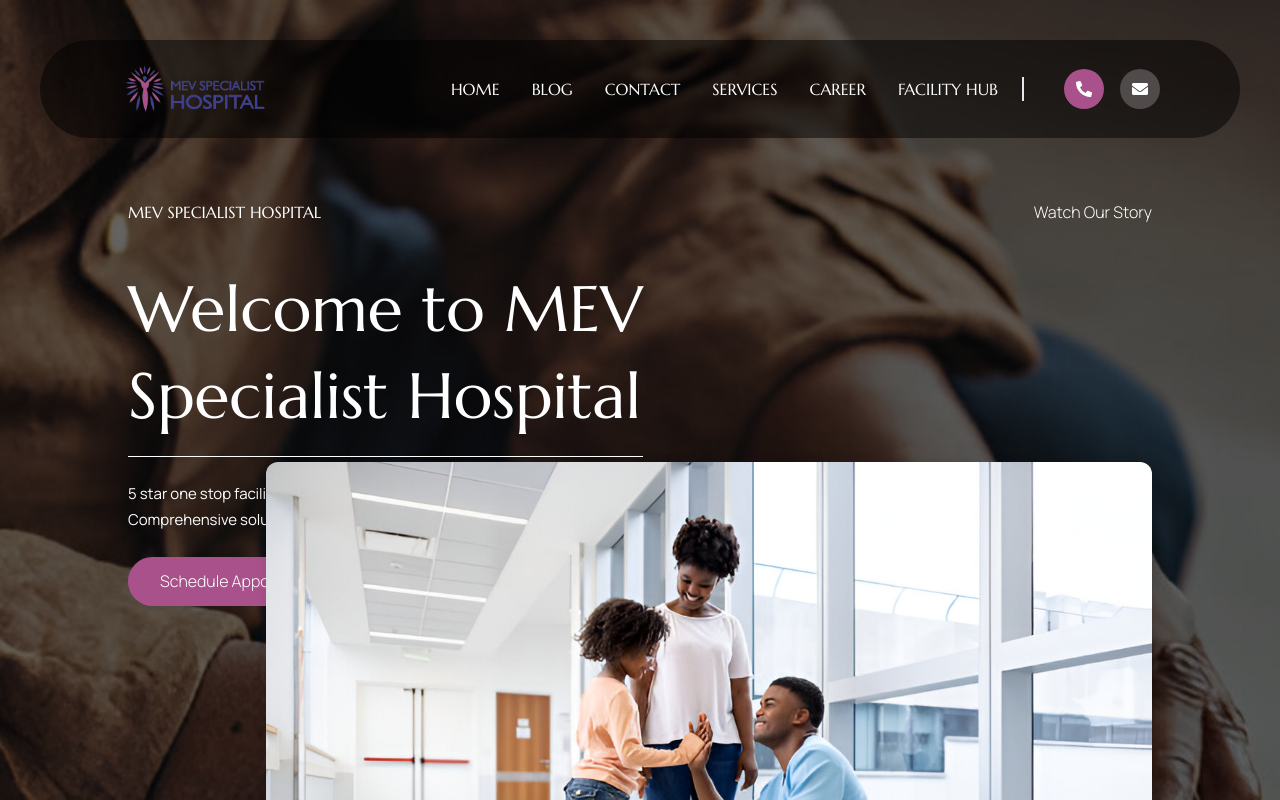
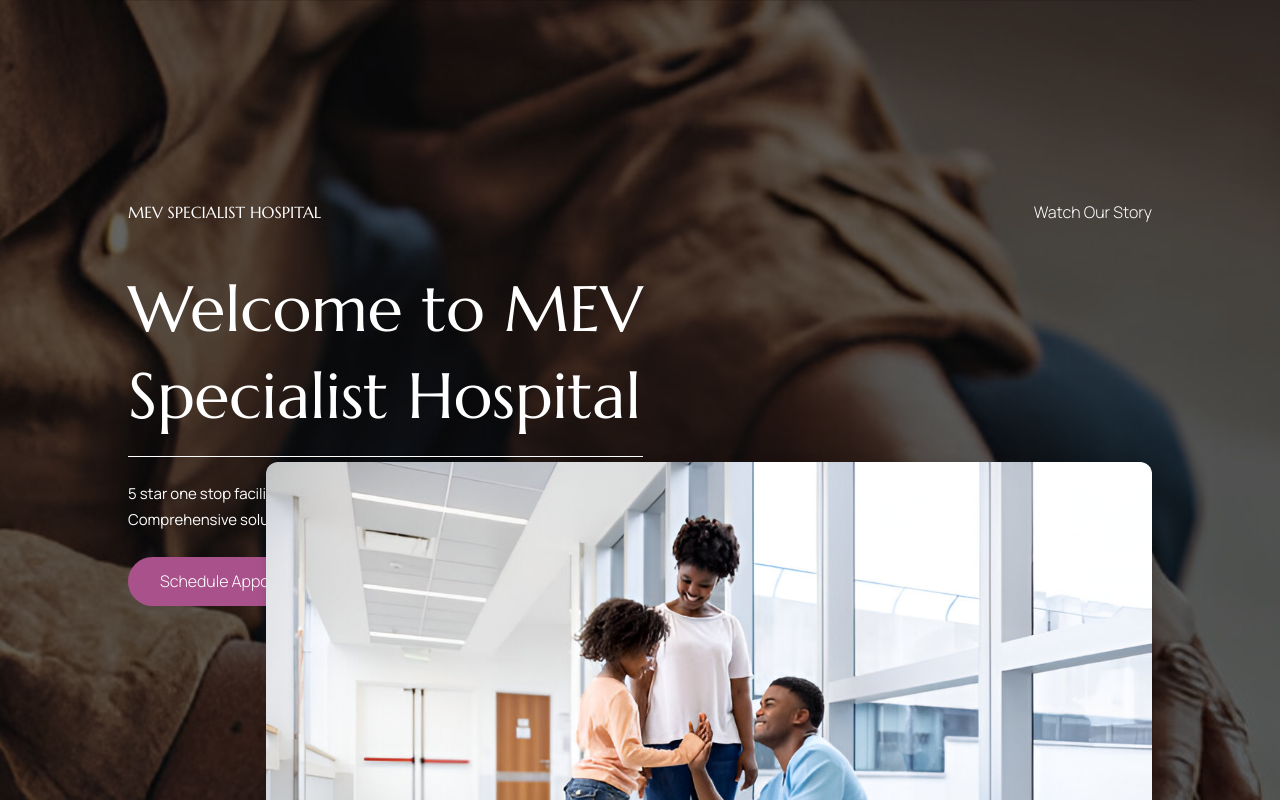
Before and after one commit to mevspecialist/mevspecialiste, a Next.js app: page / in a window 1280 px wide. Shown: the top 800 px of the page. Built offline with nearby package versions, Linux system fonts and the light colour scheme.

Commit message:
navigation style/transition

```diff
--- a/src/layouts/Nav.tsx
+++ b/src/layouts/Nav.tsx
@@ -1,5 +1,5 @@
 'use client';
-import React, { useState } from 'react';
+import React, { useState, useEffect } from 'react';
 import { FaPhoneAlt, FaEnvelope, FaHamburger, FaTimes } from 'react-icons/fa';
 import Image from 'next/image';
 import Link from 'next/link';
@@ -14,10 +14,36 @@ const navigation = [
 ];
 
 const Nav: React.FC = () => {
-    const [showMenu, setShowMenu] = useState(false);
+    const [showMenu, setShowMenu] = useState<boolean>(false);
+    const [showStickyNav, setShowStickyNav] = useState<boolean>(true);
+    const [lastScrollY, setLastScrollY] = useState<number>(0);
+
+    useEffect(() => {
+        const handleScroll = () => {
+            const currentScrollY = window.scrollY;
+            if (currentScrollY > 100 && currentScrollY > lastScrollY) {
+                // Scrolling down, hide nav
+                setShowStickyNav(false);
+            } else if (currentScrollY > 100 && currentScrollY < lastScrollY) {
+                // Scrolling up, show nav
+                setShowStickyNav(true);
+            }
+            setLastScrollY(currentScrollY);
+        };
+
+        window.addEventListener('scroll', handleScroll);
+
+        return () => {
+            window.removeEventListener('scroll', handleScroll);
+        };
+    }, [lastScrollY]);
 
     return (
-        <header className="absolute left-0 z-20 right-0 px-10 pt-10 text-sm md:text-base">
+        <header
+            className={`fixed left-0 z-20 right-0 px-10 pt-10 text-sm md:text-base transition-transform duration-300 ${
+                showStickyNav ? 'translate-y-0' : '-translate-y-full'
+            }`}
+        >
             <div className="navigation py-4 px-10 md:py-6 md:px-20 relative flex justify-between items-center rounded-full">
                 <h1>
                     <Link href="/">
```
